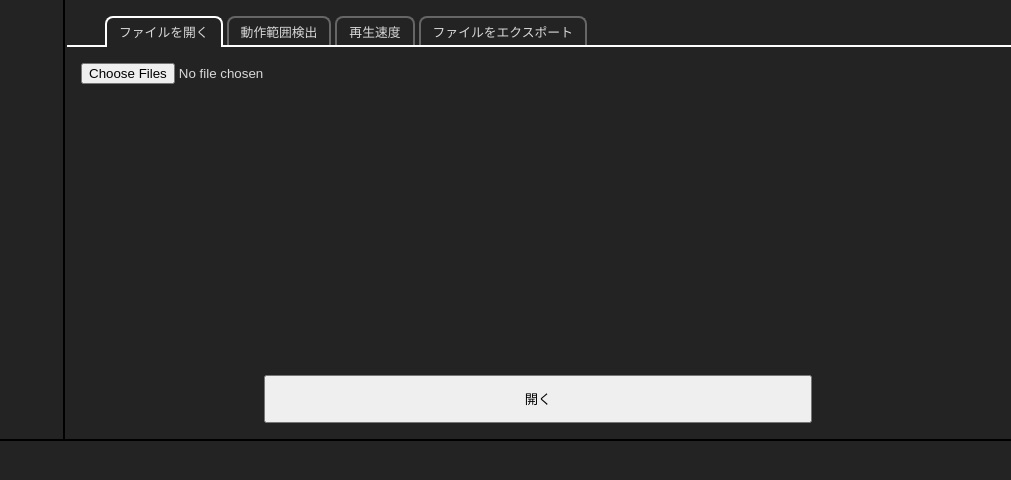
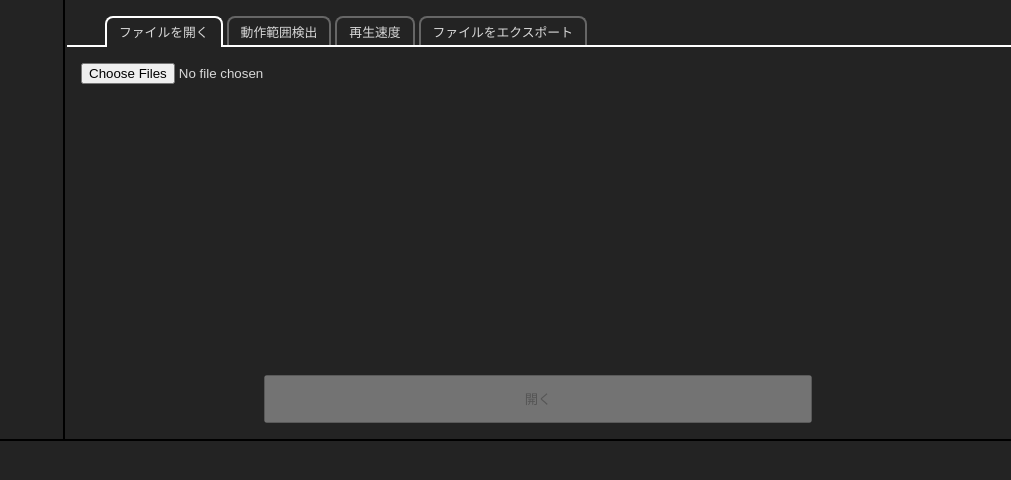
Before and after one commit to Kazuyai/MONBLAN, a React (Vite) app: page / in a window 1280 px wide. Shown: the top 480 px of the page, without its empty margins (269-1280 px from the left). Built offline with nearby package versions, Linux system fonts and the light colour scheme.

Commit message:
fix: 動画未選択時は開くボタンを無効化

```diff
--- a/src/renderer/components/settings_components/OpenFile.tsx
+++ b/src/renderer/components/settings_components/OpenFile.tsx
@@ -1,4 +1,4 @@
-import React from 'react'
+import React, { useState } from 'react'
 
 interface SettingsProps {
   setIsProcessing: (isProcessing: boolean) => void
@@ -11,6 +11,8 @@ export const OpenFile: React.FC<SettingsProps> = ({
   setVideoSrcs,
   setFrameRate
 }) => {
+  const [hasSelectedFiles, setHasSelectedFiles] = useState(false)
+
   const getVideoFrameRate = (videoUrl: string): Promise<number> => {
     return new Promise((resolve, reject) => {
       const video = document.createElement('video')
@@ -28,7 +30,7 @@ export const OpenFile: React.FC<SettingsProps> = ({
   const openFile = async () => {
     const input = document.getElementById('input') as HTMLInputElement
     const files = input.files
-    if (files) {
+    if (files && files.length > 0) {
       setIsProcessing(true)
       const urls = Array.from(files).map((file) => URL.createObjectURL(file))
 
@@ -80,8 +82,18 @@ export const OpenFile: React.FC<SettingsProps> = ({
 
   return (
     <div id="open-file">
-      <input type="file" id="input" accept="video/*" multiple />
-      <button onClick={() => openFile()}>開く</button>
+      <input
+        type="file"
+        id="input"
+        accept="video/*"
+        multiple
+        onChange={(event) =>
+          setHasSelectedFiles((event.currentTarget.files?.length ?? 0) > 0)
+        }
+      />
+      <button disabled={!hasSelectedFiles} onClick={() => openFile()}>
+        開く
+      </button>
     </div>
   )
 }
```
